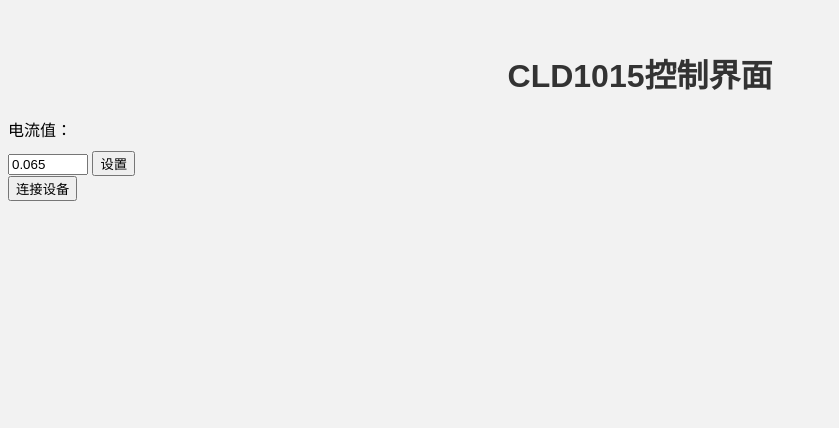
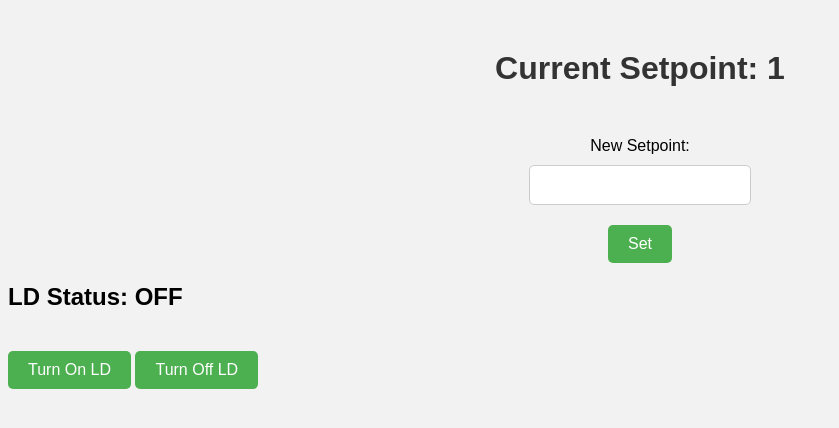
Before and after one commit to LeonoreShaw/CLD1015, a Flask app: page / in a window 1280 px wide. Shown: the top 428 px of the page, without its empty margins (0-839 px from the left). Run offline with Flask 3, Linux system fonts and the light colour scheme.

Commit message:
实现开关LD，修改前端样式。

```diff
--- a/Current_And_Temperature_Controller_Examples/Python/CLD10xy Laser Diode Controllers/Flask/app.py
+++ b/Current_And_Temperature_Controller_Examples/Python/CLD10xy Laser Diode Controllers/Flask/app.py
@@ -1,33 +1,36 @@
 from flask import Flask, render_template, request
 import pyvisa
 
-# 创建资源管理器对象
-rm = pyvisa.ResourceManager()
-
 app = Flask(__name__)
 
+# Open the connection to the device
+rm = pyvisa.ResourceManager()
+# instr = rm.open_resource('USB0::0x1313::0x804F::M00295819::INSTR')
 
-@app.route("/")
+@app.route('/')
 def index():
-    return render_template("index.html")
+    # Get the current setpoint
+    # setpoint = instr.query("source1:current:level:amplitude?")
+    return render_template('index.html', setpoint=1)
 
+@app.route('/set_setpoint', methods=['POST'])
+def set_setpoint():
+    # Set the new setpoint
+    setpoint = request.form['setpoint']
+    # instr.write("source1:current:level:amplitude {}".format(setpoint))
+    return "Setpoint set to {}".format(setpoint)
 
-@app.route("/connect", methods=["POST"])
-def connect_device():
-    # 连接设备
-    # instr = rm.open_resource('USB0::0x1313::0x804F::M00295819::INSTR')
+@app.route('/turn_on')
+def turn_on():
+    # Turn on the LD
+    # instr.write("output1:state on")
+    return "LD turned on"
 
-    # 设置电流
-    # instr.write("source1:current:level:amplitude 0.065")
-    # current = instr.query("source1:current:level:amplitude?")
+@app.route('/turn_off')
+def turn_off():
+    # Turn off the LD
+    # instr.write("output1:state off")
+    return "LD turned off"
 
-    # 关闭资源
-    # instr.close()
-    rm.close()
-
-    # 将结果发送回前端
-    return '0.065'
-
-
-if __name__ == "__main__":
-    app.run(debug=True, host="0.0.0.0", port=5000)
+if __name__ == '__main__':
+    app.run(debug=True, host='0.0.0.0', port=5000)
--- a/Current_And_Temperature_Controller_Examples/Python/CLD10xy Laser Diode Controllers/Flask/templates/index.html
+++ b/Current_And_Temperature_Controller_Examples/Python/CLD10xy Laser Diode Controllers/Flask/templates/index.html
@@ -1,10 +1,7 @@
 <!DOCTYPE html>
-<html lang="en">
-
+<html>
 <head>
-    <meta charset="UTF-8">
-    <meta name="viewport" content="width=device-width, initial-scale=1.0">
-    <title>CLD1015控制界面</title>
+    <title>CLD1015 Control</title>
     <style>
         body {
             font-family: Arial, sans-serif;
@@ -42,41 +39,73 @@
         input[type="submit"]:hover {
             background-color: #3e8e41;
         }
+        .button {
+            display: inline-block;
+            padding: 10px 20px;
+            background-color: #4CAF50;
+            color: #fff;
+            border: none;
+            border-radius: 5px;
+            font-size: 16px;
+            cursor: pointer;
+            margin-top: 20px;
+        }
+        .button:hover {
+            background-color: #3e8e41;
+        }
     </style>
+    <script>
+        function setSetpoint() {
+            var setpoint = document.getElementById("setpoint").value;
+            var xhr = new XMLHttpRequest();
+            xhr.open("POST", "/set_setpoint");
+            xhr.setRequestHeader("Content-Type", "application/x-www-form-urlencoded");
+            xhr.onreadystatechange = function() {
+                if (xhr.readyState === 4 && xhr.status === 200) {
+                    document.getElementById("setpoint-value").innerHTML = setpoint;
+                }
+            };
+            xhr.send("setpoint=" + setpoint);
+        }
+
+        function turnOn() {
+            var xhr = new XMLHttpRequest();
+            xhr.open("GET", "/turn_on");
+            xhr.onreadystatechange = function() {
+                if (xhr.readyState === 4 && xhr.status === 200) {
+                    document.getElementById("ld-status").innerHTML = "ON";
+                }
+            };
+            xhr.send();
+        }
+
+        function turnOff() {
+            var xhr = new XMLHttpRequest();
+            xhr.open("GET", "/turn_off");
+            xhr.onreadystatechange = function() {
+                if (xhr.readyState === 4 && xhr.status === 200) {
+                    document.getElementById("ld-status").innerHTML = "OFF";
+                }
+            };
+            xhr.send();
+        }
+    </script>
 </head>
+<body>
+    <h1>Current Setpoint: <span id="setpoint-value">{{ setpoint }}</span></h1>
+    <form>
+        <label for="setpoint">New Setpoint:</label>
+        <input type="text" id="setpoint" name="setpoint">
+        <br>
+        <input class="button" type="button" value="Set" onclick="setSetpoint()">
+    </form>
 
-<body>
-    <div class="container">
-        <h1>CLD1015控制界面</h1>
-        <div class="input-group">
-            <label for="current-input">电流值：</label>
-            <input type="number" id="current-input" min="0" max="0.1" step="0.001" value="0.065">
-            <button id="set-current-btn">设置</button>
-        </div>
-        <div class="result" id="result"></div>
-        <button id="connect-btn">连接设备</button>
+    <h2>LD Status: <span id="ld-status">OFF</span></h2>
+
+    <div>
+        <button class="button" onclick="turnOn()">Turn On LD</button>
+        <button class="button" onclick="turnOff()">Turn Off LD</button>
     </div>
-    <script src="https://code.jquery.com/jquery-3.6.0.min.js"></script>
-    <script>
-        $(function () {
-            var instr;
-            $('#connect-btn').on('click', function () {
-                $.ajax({
-                    url: '/connect',
-                    success: function () {
-                        var rm = new PyVisa.ResourceManager();
-                        instr = rm.open_resource('USB0::0x1313::0x804F::M00295819::INSTR');
-                    }
-                });
-            });
-            $('#set-current-btn').on('click', function () {
-                var current = $('#current-input').val();
-                instr.write('source1:current:level:amplitude ' + current);
-                var newCurrent = instr.query('source1:current:level:amplitude?');
-                $('#result').text('设置的电流值：' + newCurrent);
-            });
-        });
-    </script>
+
 </body>
-
 </html>
```
